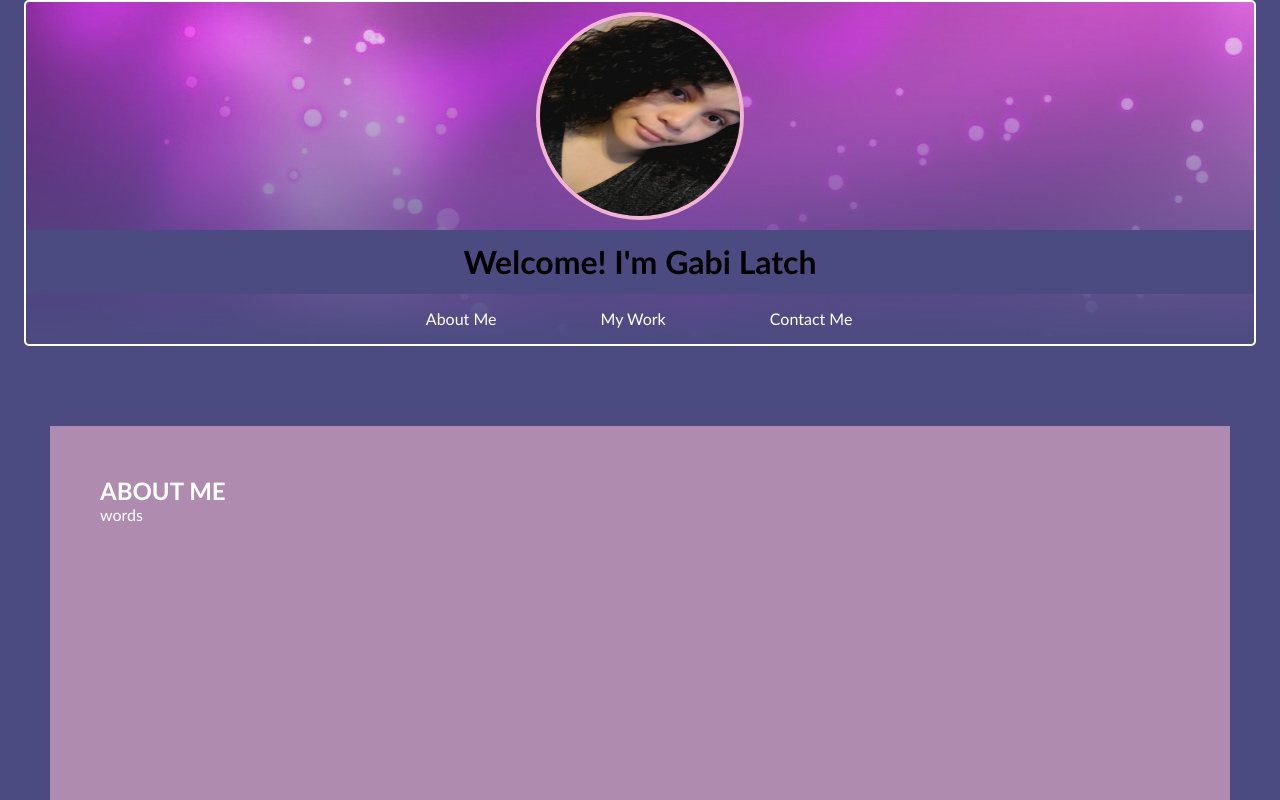
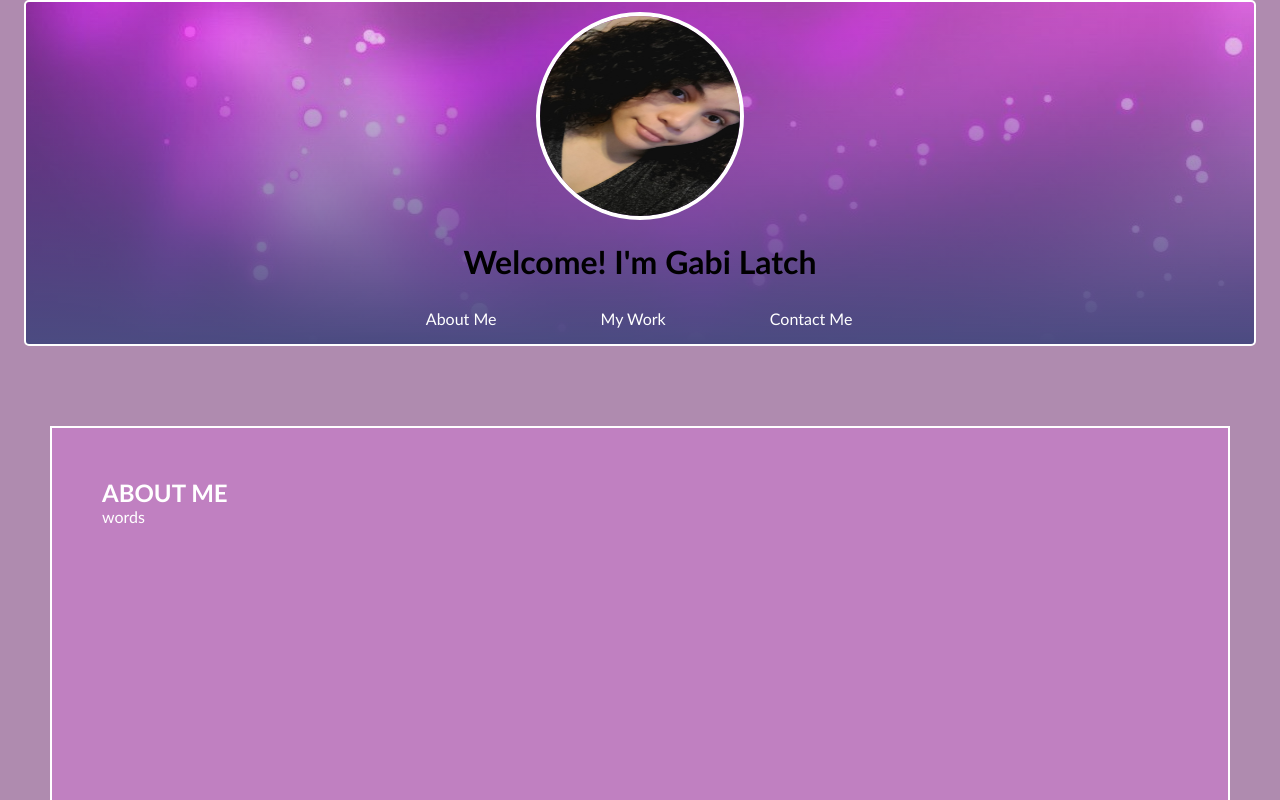
Before and after one commit to NotSnowWhite/Gabi-Latch-Portfolio, a plain HTML site: page index.html in a window 1280 px wide. Shown: the top 800 px of the page. Drawn offline with Linux system fonts and the light colour scheme.

Commit message:
changed colors and borders of content

```diff
--- a/assets/styles.css
+++ b/assets/styles.css
@@ -4,12 +4,14 @@
     --plum: rgba(232, 102, 236, 0.3);
     --grape: rgba(232, 102, 236, 0.6);
     --mauve: rgb(175, 139, 175);
-
+    --pink: pink;
+    --pie: rgb(242, 180, 211);
+    --lav: rgba(0, 0, 255, .2);
 }
 
 ::selection {
     background-color: aqua;
-    color: var(--space);
+    color: var(--pink);
 }
 
 * {
@@ -20,7 +22,7 @@
 /*Elementals*/
 
 body {
-    background-color: var(--space);
+    background-color: var(--mauve);
     font-family: 'optima', sans-serif
 }
 
@@ -39,7 +41,8 @@ header {
 header img {
     height: 200px;
     border-radius: 100%;
-    border: 4px solid rgb(242, 180, 211);
+    border: 4px solid white;
+    box-shadow: ;
     width: 200px;
     margin: 10px auto;
 
@@ -50,7 +53,6 @@ h1 {
     font-weight: 900;
     font-size: xx-large;
     line-height: 4rem;
-    background-color: var(--space);
 
 }
 
@@ -84,8 +86,10 @@ section {
     margin: 5em 50px;
     padding: 50px;
     height: 300px;
-    background-color: rgb(175, 139, 175);
+    background-color: var(--plum);
     color: white;
+    border: 2px solid white;
+
 }
 
 .contact {
```
